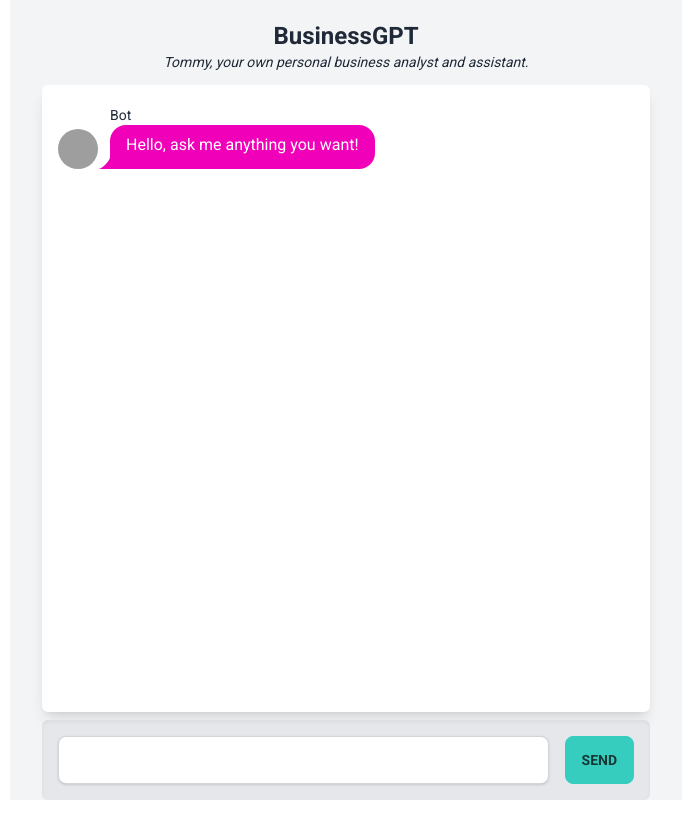
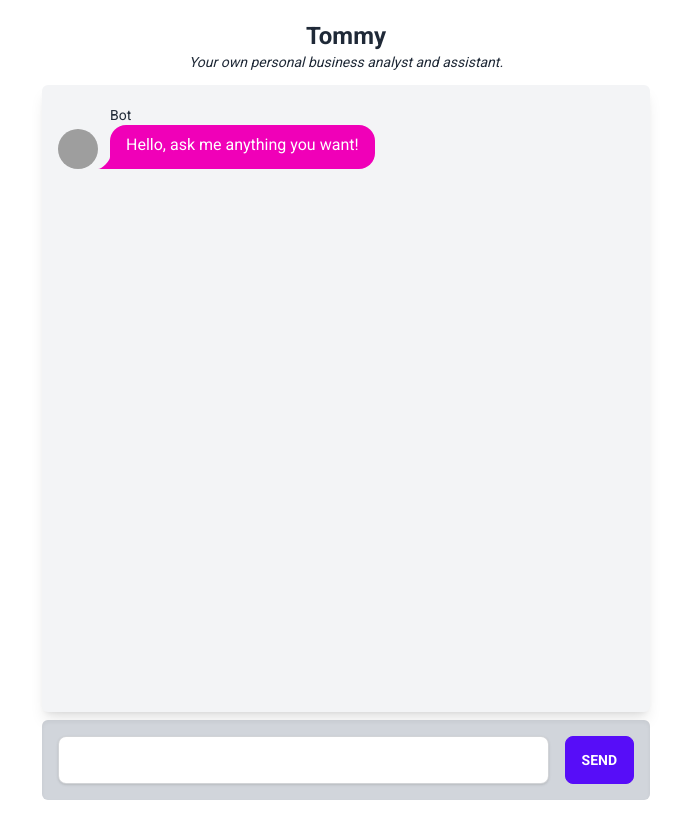
Before and after one commit to TheBolduc/businessgpt-final-v2, a SvelteKit app: page / in a window 1280 px wide. Shown: the whole page, without its empty margins (294-985 px from the left). Built offline with nearby package versions, Linux system fonts and the light colour scheme; grey boxes are pictures that could not be loaded.

Commit message:
Update +page.svelte

```diff
--- a/src/routes/+page.svelte
+++ b/src/routes/+page.svelte
@@ -62,12 +62,12 @@
 	}
 </script>
 
-<div class="flex flex-col h-screen pt-4 w-full px-8 items-center gap-2 bg-gray-100">
+<div class="flex flex-col h-screen pt-4 w-full px-8 items-center gap-2 bg-white">
 	<div class="flex-1 flex flex-col items-center justify-center">
-		<h1 class="text-2xl font-bold w-full text-center">BusinessGPT</h1>
-		<p class="text-sm italic">Tommy, your own personal business analyst and assistant.</p>
+		<h1 class="text-2xl font-bold w-full text-center">Tommy</h1>
+		<p class="text-sm italic">Your own personal business analyst and assistant.</p>
 	</div>
-	<div class="h-[80%] w-full bg-white rounded-md p-4 overflow-y-auto flex flex-col gap-4 shadow-lg">
+	<div class="h-[80%] w-full bg-gray-100 rounded-md p-4 overflow-y-auto flex flex-col gap-4 shadow-lg">
 		<div class="flex flex-col gap-2">
 			<ChatMessage type="assistant" message="Hello, ask me anything you want!" />
 			{#each chatMessages as message}
@@ -83,10 +83,10 @@
 		<div class="" bind:this={scrollToDiv} />
 	</div>
 	<form
-		class="flex w-full rounded-md gap-4 bg-gray-200 p-4 shadow-inner"
+		class="flex w-full rounded-md gap-4 bg-gray-300 p-4 shadow-inner"
 		on:submit|preventDefault={() => handleSubmit()}
 	>
 		<input type="text" class="input input-bordered w-full shadow" bind:value={query} />
-		<button type="submit" class="btn btn-accent"> Send </button>
+		<button type="submit" class="btn btn-primary"> Send </button>
 	</form>
 </div>
```
